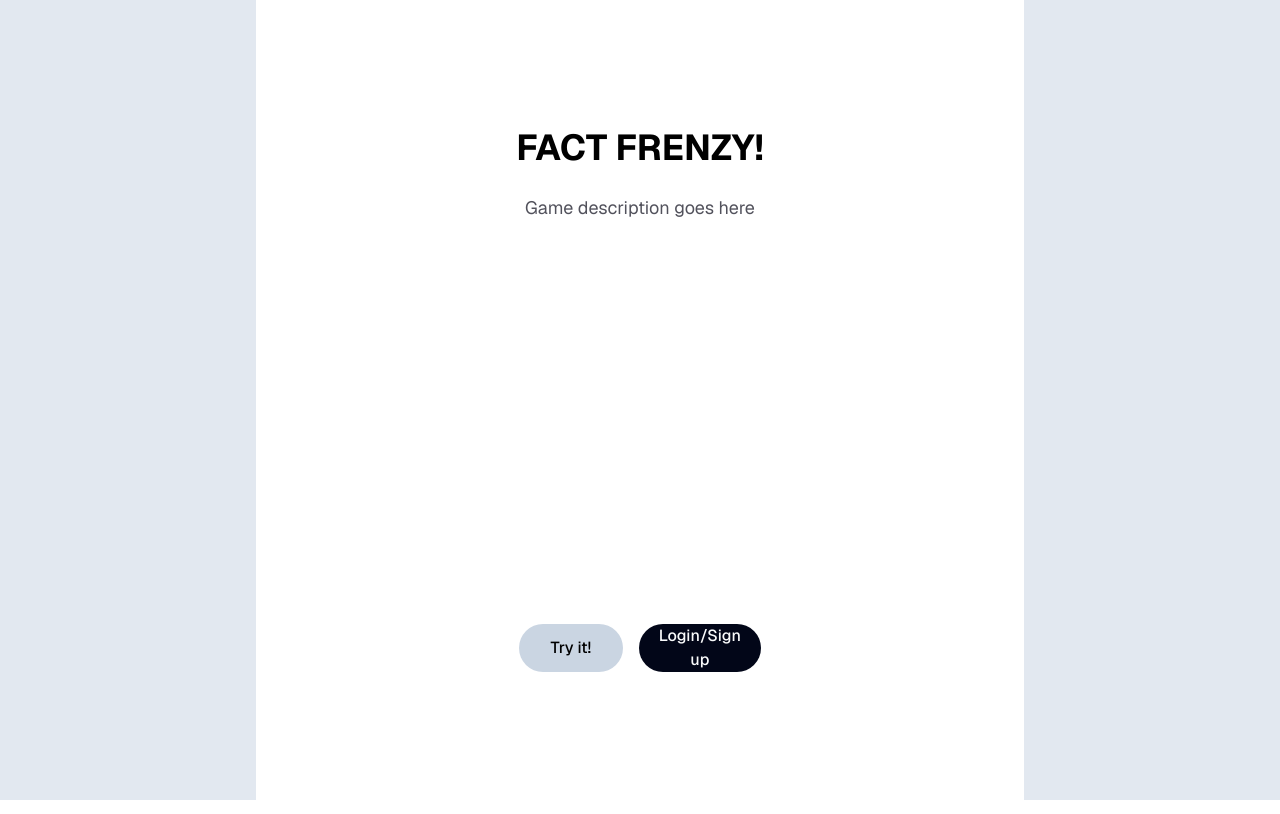
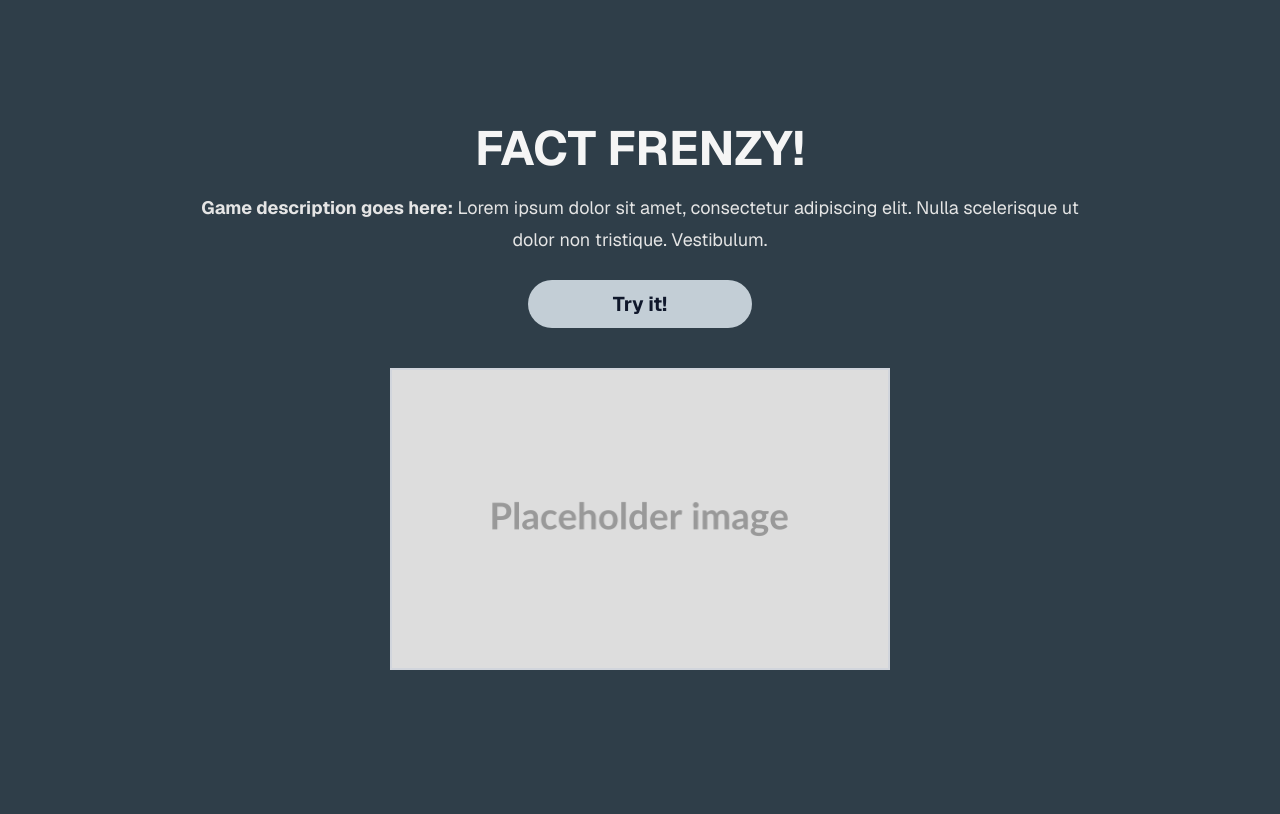
Before and after one commit to freeCodeCamp-Summer-Cohort-2026/fact-frenzy, a Next.js app in the folder frontend/: page / in a window 1280 px wide. Built offline with nearby package versions, Linux system fonts and the light colour scheme.

Commit message:
feat: update landing page with placeholder image and remove login button (to be added to header)

```diff
--- a/frontend/app/page.tsx
+++ b/frontend/app/page.tsx
@@ -1,5 +1,6 @@
 "use client";
 import { useRouter } from "next/navigation";
+import Image from "next/image";
 
 /* Still to do (an incomplete list)
 - navbar and footer (to be created in components so they can be reused)
@@ -10,30 +11,42 @@ import { useRouter } from "next/navigation";
 export default function Home() {
   const router = useRouter();
 	return (
-		<div className="flex flex-col flex-1 items-center justify-center bg-slate-200 font-sans">
-			<main className="flex flex-1 w-full max-w-3xl flex-col items-center justify-between py-32 px-16 bg-white">
+		<div className="flex flex-col flex-1 items-center justify-center bg-[#2F3E49] font-sans">
+			<main className="flex flex-1 w-full max-w-5xl flex-col items-center justify-between py-32 px-16 bg-[#2F3E49]">
 				<div className="flex flex-col items-center gap-6 text-center">
-					<h1 className="text-4xl font-bold leading-10 text-black dark:text-zinc-50">
+					<h1 className="text-5xl font-bold leading-10 text-neutral-100">
 						FACT FRENZY!
 					</h1>
-					<p className="text-lg leading-8 text-zinc-600 dark:text-zinc-400">
-						Game description goes here
+					<p className="text-lg leading-8 text-neutral-200">
+						<strong>Game description goes here:</strong> Lorem ipsum dolor sit
+						amet, consectetur adipiscing elit. Nulla scelerisque ut dolor non
+						tristique. Vestibulum.
 					</p>
 				</div>
-				<div className="flex flex-col gap-4 text-base font-medium sm:flex-row">
+				<div className="my-6 flex flex-col w-1/4 text-xl font-bold sm:flex-row">
 					<button
-						className="flex h-12 w-full items-center justify-center gap-2 rounded-full bg-slate-300 px-5 text-black transition-colors hover:bg-slate-200"
+						className="flex h-12 w-full items-center justify-center rounded-full bg-[#C3CED6] px-5 text-slate-900 transition-colors hover:bg-slate-200"
 						onClick={() => router.push("/try")}
 					>
 						Try it!
 					</button>
+					{/*
+          Moving the button below to the header; keeping the code here to copy over to header when creted
 					<button
-						className="flex h-12 w-full items-center justify-center gap-2 rounded-full bg-slate-950 px-5 text-gray-50 transition-colors hover:bg-slate-700"
+						className="flex h-12 w-full items-center justify-center gap-2 rounded-full bg-slate-900 px-5 text-gray-50 transition-colors hover:bg-slate-700"
 						onClick={() => router.push("/login")}
 					>
 						Login/Sign up
 					</button>
+          */}
 				</div>
+				<Image
+					className="my-4 border-2 border-gray-300"
+					src="/placeholder-500x300.png"
+					alt="placeholder image"
+					width={500}
+					height={300}
+				/>
 			</main>
 		</div>
 	);
```
Also changed, not shown: frontend/public/placeholder-500x300.png (added).
